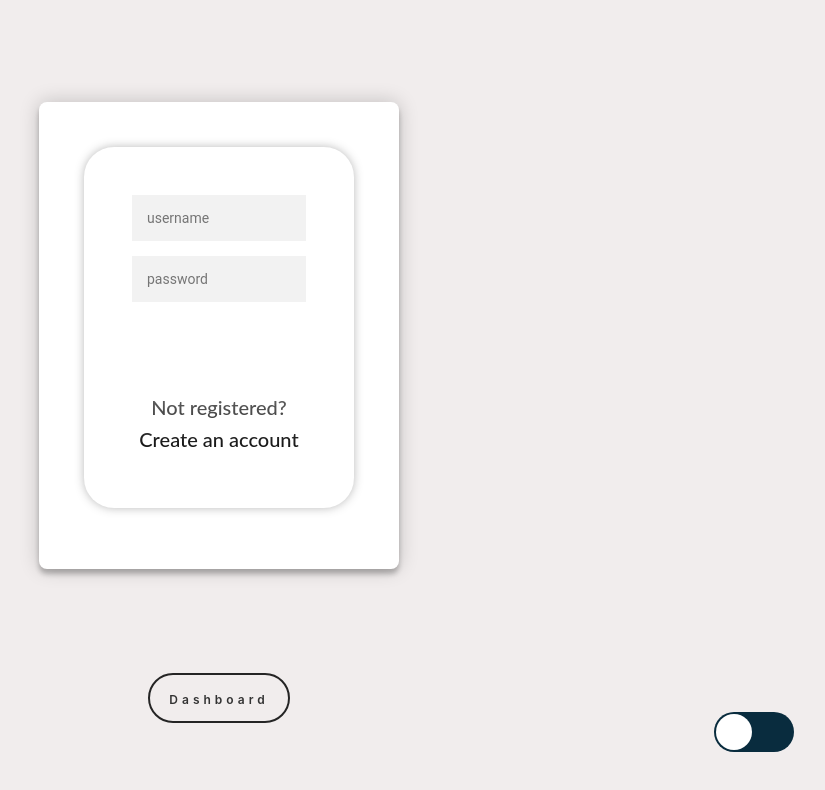
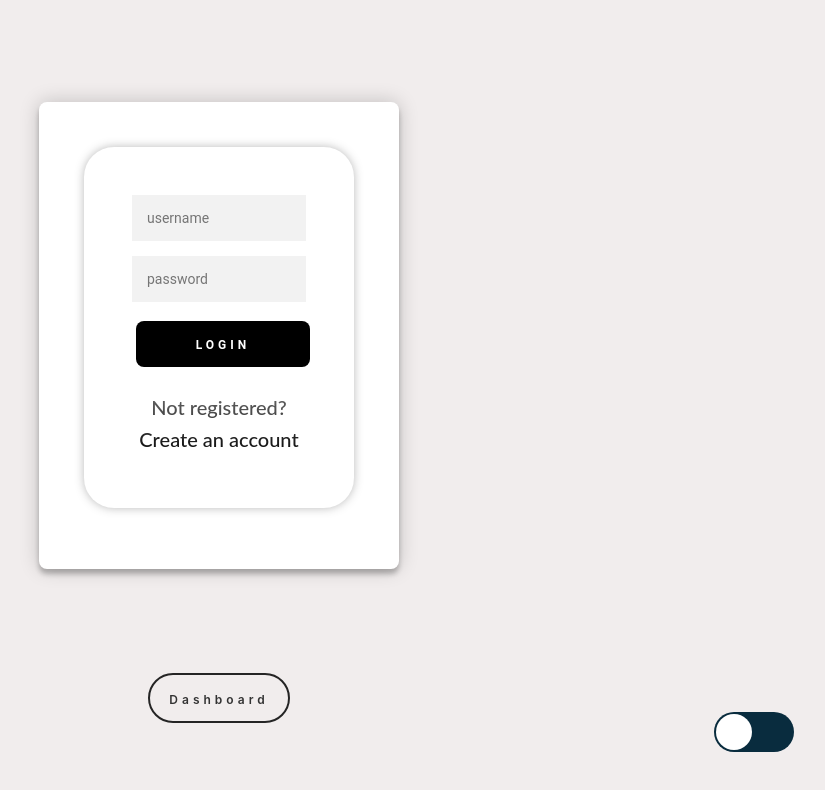
Before and after one commit to andrewvand02/BudgetMate, a React (Vite) app in the folder BudgetMate/client/: page /login in a window 1280 px wide. Shown: the top 790 px of the page, without its empty margins (421-1246 px from the left). Built offline with nearby package versions, Linux system fonts and the light colour scheme.

Commit message:
Adjustments

```diff
--- a/BudgetMate/client/src/Help.css
+++ b/BudgetMate/client/src/Help.css
@@ -19,7 +19,8 @@
   padding-top: 20px;
 }
 
-  p, li {
+p,
+li {
   line-height: 1.6;
   color: #000000;
   padding: 5px;
@@ -29,7 +30,8 @@
   padding-bottom: 20px;
 }
 
-  ol, ul {
+ol,
+ul {
   padding-left: 20px;
   list-style-type: none;
 }
@@ -71,20 +73,17 @@
   box-shadow: 1px 1px 50px #616161;
 }
 
-  @media (prefers-color-scheme: light) {
 
-  }
 
-  @media (prefers-color-scheme: dark) {
-    .info-container{
+[data-theme="dark"] .info-container {
   box-shadow: 0 0px 30px rgba(255, 255, 255, 0.1);
 }
 
-    p, li {
+[data-theme="dark"] p,
+li {
   color: #8f8f8f;
 }
 
-    h2 {
+[data-theme="dark"] h2 {
   color: #929292;
 }
-  }
--- a/BudgetMate/client/src/LoginButton.css
+++ b/BudgetMate/client/src/LoginButton.css
@@ -141,6 +141,11 @@ form .message {
   color: #000000;
 }
 
+[data-theme="dark"] .message
+{
+  color: #030303;
+}
+
 [data-theme="light"] .login-button {
   background-color: #030c14;
   color: rgb(228, 222, 222);
@@ -150,3 +155,8 @@ form .message {
   background-color: #646cff;
   box-shadow: 1px 1px 50px #616161;
 }
+
+[data-theme="light"] .log-on {
+  background-color: #000000;
+  color:rgb(255, 255, 255);
+}
--- a/BudgetMate/client/src/LoginButton.jsx
+++ b/BudgetMate/client/src/LoginButton.jsx
@@ -27,7 +27,7 @@ const LoginButton = () => {
                 <form class="login-form">
                     <input type="text" placeholder="username" />
                     <input type="password" placeholder="password" />
-                    <button>
+                    <button className="log-on">
                         <span className='btn-txt'>Login</span>
                     </button>
                     <p class="message">Not registered? <a href="#">Create an account</a></p>
```
Also changed, not shown: BudgetMate/client/src/Budget.css (line endings or trailing spaces). Lines whose indentation alone changed are shown as unchanged.
